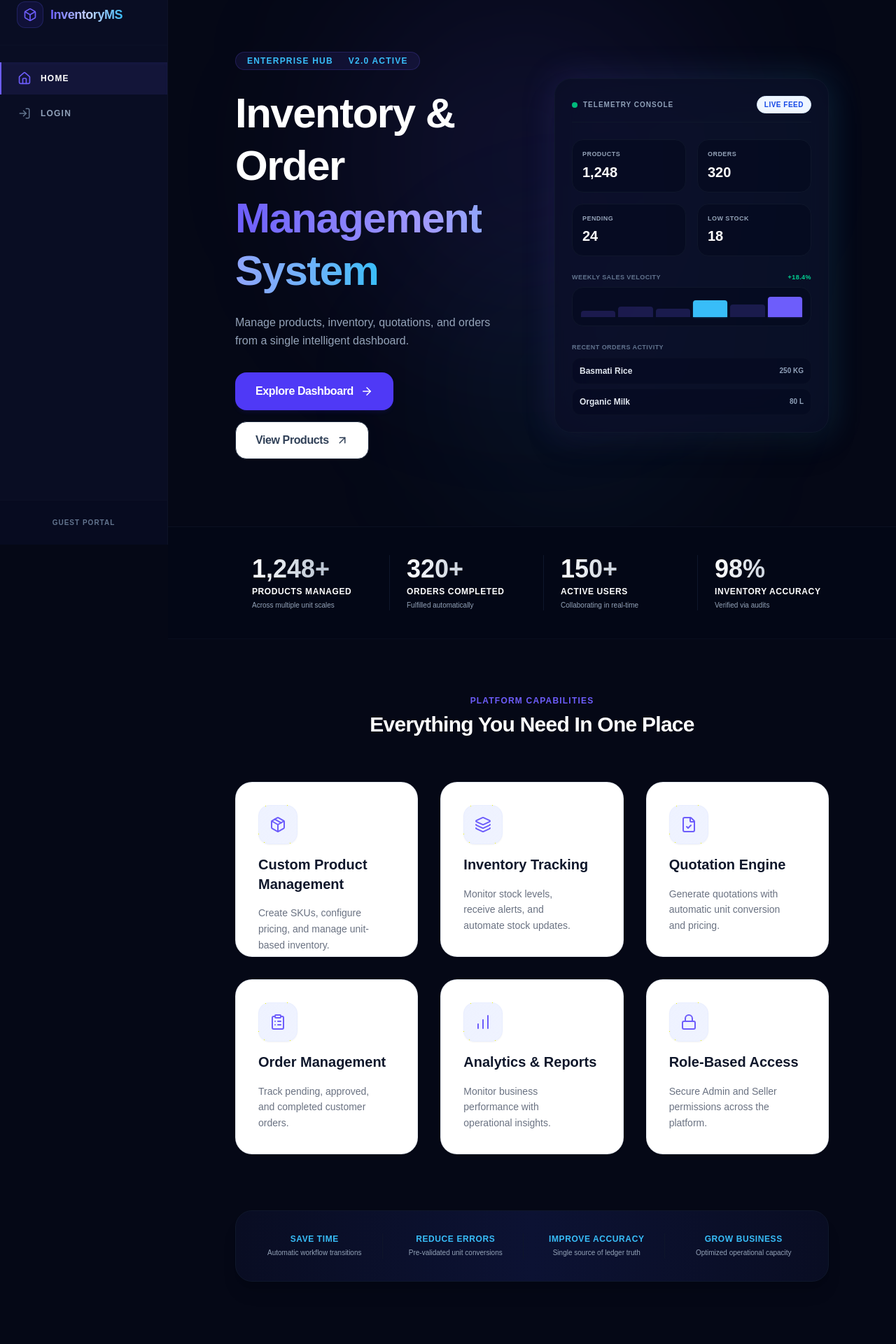
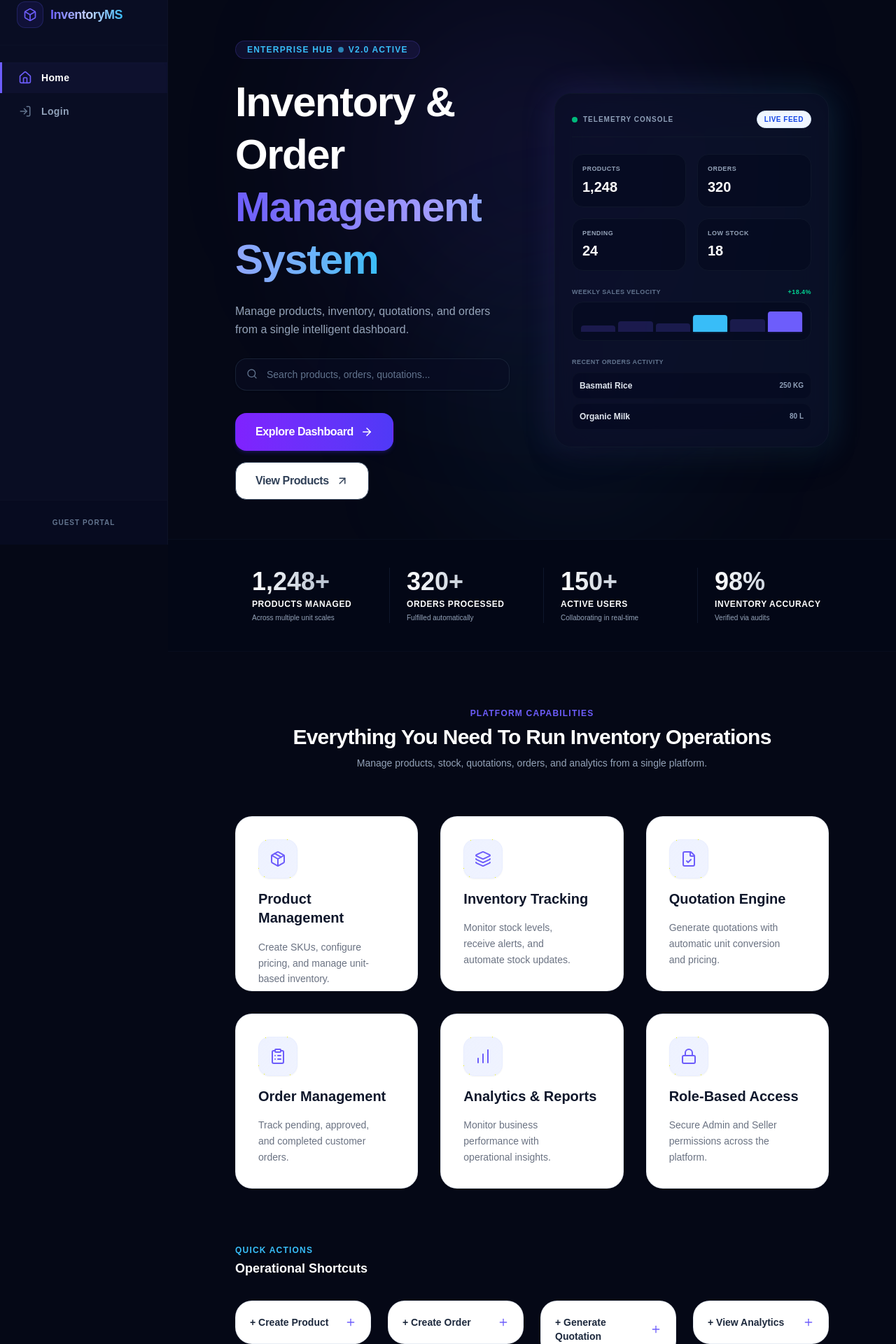
Before and after one commit to Avi0954/Order-mng-system, a Next.js app: page / in a window 1280 px wide. Shown: the part 22-1942 px from the top of the page at 70% size. Built offline with nearby package versions, Linux system fonts and the light colour scheme; no server answers.

Commit message:
Refactor sidebar links to Title Case, redesign profile card, apply Hero and stats margin optimizations on homepage, add Quick Actions and search bar

```diff
--- a/src/app/page.jsx
+++ b/src/app/page.jsx
@@ -18,7 +18,10 @@ import {
   Database,
   Lock,
   Clock,
-  ChevronRight
+  ChevronRight,
+  Search,
+  Plus,
+  Box
 } from "lucide-react";
 import Button from "@/components/ui/Button";
 import Card from "@/components/ui/Card";
@@ -27,14 +30,14 @@ import Badge from "@/components/ui/Badge";
 export default function HomePage() {
   const stats = [
     { value: "1,248+", label: "Products Managed", desc: "Across multiple unit scales" },
-    { value: "320+", label: "Orders Completed", desc: "Fulfilled automatically" },
+    { value: "320+", label: "Orders Processed", desc: "Fulfilled automatically" },
     { value: "150+", label: "Active Users", desc: "Collaborating in real-time" },
     { value: "98%", label: "Inventory Accuracy", desc: "Verified via audits" }
   ];
 
   const features = [
     {
-      title: "Custom Product Management",
+      title: "Product Management",
       description: "Create SKUs, configure pricing, and manage unit-based inventory.",
       icon: Package,
     },
@@ -74,6 +77,13 @@ export default function HomePage() {
     { title: "Analytics", href: "/dashboard", desc: "Monitor inventory trends and operational reports.", icon: BarChart, action: "Open Analytics" }
   ];
 
+  const quickActions = [
+    { title: "+ Create Product", href: "/admin/products/new" },
+    { title: "+ Create Order", href: "/orders" },
+    { title: "+ Generate Quotation", href: "/quotation" },
+    { title: "+ View Analytics", href: "/dashboard" }
+  ];
+
   const benefits = [
     { title: "Save Time", desc: "Automatic workflow transitions" },
     { title: "Reduce Errors", desc: "Pre-validated unit conversions" },
@@ -84,8 +94,8 @@ export default function HomePage() {
   return (
     <div className="flex-grow flex flex-col justify-center bg-[#050816] text-white">
 
-      {/* SECTION 3 & 4 & 5: HERO SECTION (50/50 Desktop Split) */}
-      <section className="relative overflow-hidden py-16 lg:py-24 px-6 sm:px-12 lg:px-24 border-b border-slate-900/60">
+      {/* HERO SECTION (50/50 Desktop Split) */}
+      <section className="relative overflow-hidden pt-16 pb-12 lg:pt-20 lg:pb-14 px-6 sm:px-12 lg:px-24">
         {/* Decorative Radial Background Lights */}
         <div className="absolute top-0 left-1/4 w-[500px] h-[500px] bg-[#6D5DFB]/10 rounded-full blur-[130px] pointer-events-none" />
         <div className="absolute bottom-0 right-1/4 w-[400px] h-[400px] bg-[#38BDF8]/5 rounded-full blur-[110px] pointer-events-none" />
@@ -100,6 +110,7 @@ export default function HomePage() {
               <span>v2.0 Active</span>
             </div>
 
+            {/* Title Case Heading reduced to maximum 2-3 lines */}
             <h1 className="text-4xl sm:text-5xl lg:text-6xl font-black tracking-tight leading-tight text-white">
               Inventory & Order <br />
               <span className="text-transparent bg-clip-text bg-gradient-to-r from-[#6D5DFB] via-[#a29bfd] to-[#38BDF8]">
@@ -107,19 +118,32 @@ export default function HomePage() {
               </span>
             </h1>
 
-            <p className="text-base text-[#94A3B8] max-w-xl leading-relaxed font-medium">
+            {/* Description clamped at max-w-lg */}
+            <p className="text-base text-[#94A3B8] max-w-lg leading-relaxed font-medium">
               Manage products, inventory, quotations, and orders from a single intelligent dashboard.
             </p>
 
+            {/* UI Homepage Search Component */}
+            <div className="relative max-w-lg w-full pt-1">
+              <input
+                type="text"
+                placeholder="Search products, orders, quotations..."
+                className="w-full bg-[#090d23]/60 border border-slate-800/80 focus:border-[#6D5DFB] rounded-2xl py-3 pl-11 pr-4 text-sm text-slate-200 placeholder-slate-500 focus:outline-none transition-all duration-200 shadow-sm"
+                disabled
+              />
+              <Search className="absolute left-4 top-4.5 h-4 w-4 text-slate-500" />
+            </div>
+
+            {/* Correct Button Hierarchy: Gradient Primary vs Outlined Secondary */}
             <div className="flex flex-wrap gap-4 pt-2">
               <Link href="/dashboard">
-                <Button variant="primary" size="lg" className="bg-[#6D5DFB] hover:bg-[#5b4eed] text-white shadow-lg shadow-[#6D5DFB]/20 select-none cursor-pointer">
+                <Button variant="primary" size="lg" className="bg-gradient-to-r from-violet-600 to-indigo-600 hover:from-violet-500 hover:to-indigo-500 text-white shadow-lg shadow-indigo-600/20 select-none cursor-pointer">
                   <span>Explore Dashboard</span>
                   <ArrowRight className="h-4.5 w-4.5" />
                 </Button>
               </Link>
               <Link href="/products">
-                <Button variant="outline" size="lg" className="border-slate-800 text-slate-300 hover:text-white bg-slate-900/40 select-none cursor-pointer">
+                <Button variant="outline" size="lg" className="border border-slate-700 bg-transparent text-slate-300 hover:text-white hover:border-slate-500 select-none cursor-pointer">
                   <span>View Products</span>
                   <ArrowUpRight className="h-4.5 w-4.5" />
                 </Button>
@@ -127,7 +151,7 @@ export default function HomePage() {
             </div>
           </div>
 
-          {/* RIGHT SIDE & SECTION 7: INTERACTIVE DASHBOARD PREVIEW CARD */}
+          {/* RIGHT SIDE: INTERACTIVE DASHBOARD PREVIEW CARD */}
           <div className="relative w-full flex justify-center lg:justify-end">
             <div className="absolute -inset-1 rounded-3xl bg-gradient-to-r from-[#6D5DFB] to-[#38BDF8] opacity-15 blur-xl pointer-events-none" />
 
@@ -199,8 +223,8 @@ export default function HomePage() {
         </div>
       </section>
 
-      {/* SECTION 8: STATS KPI BAR */}
-      <section className="bg-slate-950/30 border-b border-slate-900/40 py-10 px-6 sm:px-12 lg:px-24">
+      {/* STATS KPI BAR (Reduced spacing, placed immediately after Hero) */}
+      <section className="bg-slate-950/30 border-y border-slate-900/40 py-10 px-6 sm:px-12 lg:px-24">
         <div className="max-w-7xl mx-auto grid grid-cols-2 lg:grid-cols-4 gap-8">
           {stats.map((stat, idx) => (
             <div key={idx} className="space-y-1 text-center lg:text-left border-l border-slate-900 pl-6 first:border-0">
@@ -214,14 +238,17 @@ export default function HomePage() {
         </div>
       </section>
 
-      {/* SECTION 9: FEATURES SECTION */}
+      {/* FEATURES SECTION (Revised Title & Subtitle) */}
       <section className="py-20 px-6 sm:px-12 lg:px-24 max-w-7xl mx-auto space-y-16 w-full">
         <div className="text-center space-y-2">
           <h2 className="text-xs font-extrabold text-[#6D5DFB] tracking-widest uppercase">
             Platform Capabilities
           </h2>
           <p className="text-2xl sm:text-3xl font-black text-white tracking-tight">
-            Everything You Need In One Place
+            Everything You Need To Run Inventory Operations
+          </p>
+          <p className="text-sm text-[#94A3B8] max-w-xl mx-auto leading-relaxed font-medium">
+            Manage products, stock, quotations, orders, and analytics from a single platform.
           </p>
         </div>
 
@@ -256,7 +283,32 @@ export default function HomePage() {
         </div>
       </section>
 
-      {/* SECTION 11: BENEFITS HORIZONTAL STRIP */}
+      {/* QUICK ACTIONS SECTION (Placed below features) */}
+      <section className="pb-16 px-6 sm:px-12 lg:px-24 max-w-7xl mx-auto w-full space-y-8">
+        <div className="text-center lg:text-left space-y-1">
+          <h2 className="text-xs font-extrabold text-[#38BDF8] tracking-widest uppercase">
+            Quick Actions
+          </h2>
+          <p className="text-lg font-black text-white">
+            Operational Shortcuts
+          </p>
+        </div>
+
+        <div className="grid grid-cols-1 sm:grid-cols-2 lg:grid-cols-4 gap-6">
+          {quickActions.map((action, idx) => (
+            <Link key={idx} href={action.href} className="group block select-none">
+              <div className="bg-white border border-slate-200/80 p-5 rounded-3xl shadow-xs hover:shadow-xl hover:translate-y-[-4px] hover:border-[#6D5DFB] transition-all duration-300 flex items-center justify-between cursor-pointer">
+                <span className="text-sm font-semibold text-slate-800 group-hover:text-[#6D5DFB] transition-colors duration-200">
+                  {action.title}
+                </span>
+                <Plus className="h-4 w-4 text-[#6D5DFB] transform group-hover:rotate-90 transition-transform duration-300 shrink-0" />
+              </div>
+            </Link>
+          ))}
+        </div>
+      </section>
+
+      {/* BENEFITS HORIZONTAL STRIP */}
       <section className="px-6 sm:px-12 lg:px-24 max-w-7xl mx-auto w-full pb-10">
         <div className="bg-gradient-to-r from-[#090d23] via-[#0c1233] to-[#090d23] border border-slate-900 rounded-3xl p-8 shadow-xl">
           <div className="grid grid-cols-2 md:grid-cols-4 gap-6 text-center">
@@ -274,7 +326,7 @@ export default function HomePage() {
         </div>
       </section>
 
-      {/* SECTION 10: QUICK ACCESS SECTION */}
+      {/* DIRECT MODULE PORTALS SECTION */}
       <section className="py-16 px-6 sm:px-12 lg:px-24 max-w-7xl mx-auto w-full space-y-12">
         <div className="text-center space-y-2">
           <h2 className="text-xs font-extrabold text-[#38BDF8] tracking-widest uppercase">
@@ -316,9 +368,31 @@ export default function HomePage() {
         </div>
       </section>
 
-      {/* Footer Info */}
-      <footer className="border-t border-slate-900/60 bg-[#050816] py-8 text-center text-xs text-slate-500 font-bold uppercase tracking-widest">
-        InventoryMS &copy; {new Date().getFullYear()} — Built using Next.js & React
+      {/* FOOTER SECTION */}
+      <footer className="border-t border-slate-900/60 bg-[#050816] py-12 px-6 sm:px-12 lg:px-24">
+        <div className="max-w-7xl mx-auto flex flex-col md:flex-row items-center justify-between gap-6 text-xs text-slate-500 font-bold uppercase tracking-widest text-center md:text-left">
+          <div className="flex items-center space-x-2.5">
+            <div className="bg-indigo-600/10 p-1.5 rounded-lg border border-indigo-500/20">
+              <Box className="h-4 w-4 text-[#6D5DFB]" />
+            </div>
+            <span className="text-white font-extrabold tracking-tight normal-case text-sm">
+              InventoryMS
+            </span>
+          </div>
+
+          <div className="flex flex-wrap justify-center gap-4 text-[10px] font-medium text-slate-400 uppercase tracking-widest">
+            <span>Built with:</span>
+            <span className="text-white">Next.js</span>
+            <span>•</span>
+            <span className="text-white">Prisma</span>
+            <span>•</span>
+            <span className="text-white">Neon PostgreSQL</span>
+          </div>
+
+          <div>
+            &copy; 2026 InventoryMS. All Rights Reserved.
+          </div>
+        </div>
       </footer>
     </div>
   );
--- a/src/components/Navbar.jsx
+++ b/src/components/Navbar.jsx
@@ -15,7 +15,7 @@ export default function Navbar() {
   const userRole = session?.user?.role;
   const userName = session?.user?.name || "User";
 
-  // Build the dynamic nav links array
+  // Build the dynamic nav links array in Title Case
   const navLinks = [
     { name: "Home", href: "/", icon: Home, show: true },
   ];
@@ -104,7 +104,7 @@ export default function Navbar() {
           </div>
         </div>
 
-        {/* Middle: Navigation Items */}
+        {/* Middle: Navigation Items in Title Case with Linear-inspired active state */}
         <nav className="flex-1 py-6 space-y-1 overflow-y-auto">
           {visibleLinks.map((link) => {
             const Icon = link.icon;
@@ -114,9 +114,9 @@ export default function Navbar() {
                 key={link.name}
                 href={link.href}
                 onClick={() => setIsOpen(false)}
-                className={`group flex items-center space-x-3.5 px-6 py-3.5 text-xs font-extrabold uppercase tracking-widest transition-all duration-200 border-l-2 ${
+                className={`group flex items-center space-x-3.5 px-6 py-3 text-sm font-semibold tracking-wide transition-all duration-200 border-l-[3px] ${
                   isActive
-                    ? "bg-[#6D5DFB]/10 text-white border-[#6D5DFB] shadow-inner shadow-[#6D5DFB]/5"
+                    ? "bg-[#6D5DFB]/5 text-white border-[#6D5DFB] shadow-inner shadow-[#6D5DFB]/2"
                     : "text-slate-400 hover:text-slate-100 hover:bg-slate-900/40 border-transparent"
                 }`}
               >
@@ -136,7 +136,7 @@ export default function Navbar() {
               {/* Profile details */}
               <div className="flex items-center space-x-3">
                 {/* Avatar */}
-                <div className="h-9 w-9 rounded-full bg-gradient-to-tr from-[#6D5DFB] to-[#38BDF8] flex items-center justify-center text-xs font-black text-white shadow-md shadow-[#6D5DFB]/20 shrink-0">
+                <div className="h-10 w-10 rounded-full bg-gradient-to-tr from-[#6D5DFB] to-[#38BDF8] flex items-center justify-center text-sm font-black text-white shadow-md shadow-[#6D5DFB]/20 shrink-0">
                   {getInitials(userName)}
                 </div>
                 {/* Text credentials */}
@@ -144,14 +144,17 @@ export default function Navbar() {
                   <p className="text-xs font-extrabold text-slate-200 truncate leading-snug">
                     {userName}
                   </p>
-                  <div className="mt-1">
+                  <div className="flex flex-col space-y-0.5 mt-1">
+                    <div>
                       <span className={`inline-flex items-center text-[8px] font-black tracking-widest px-2 py-0.5 rounded-full border uppercase ${
                         userRole === "ADMIN"
                           ? "bg-purple-950/40 text-purple-400 border-purple-900/40"
                           : "bg-blue-950/40 text-blue-400 border-blue-900/40"
                       }`}>
-                      {userRole}
+                        {userRole === "ADMIN" ? "Admin" : "Seller"}
                       </span>
+                    </div>
+                    <p className="text-[9px] text-slate-500 font-medium">Last Active Today</p>
                   </div>
                 </div>
               </div>
```
Lines whose indentation alone changed are shown as unchanged.
